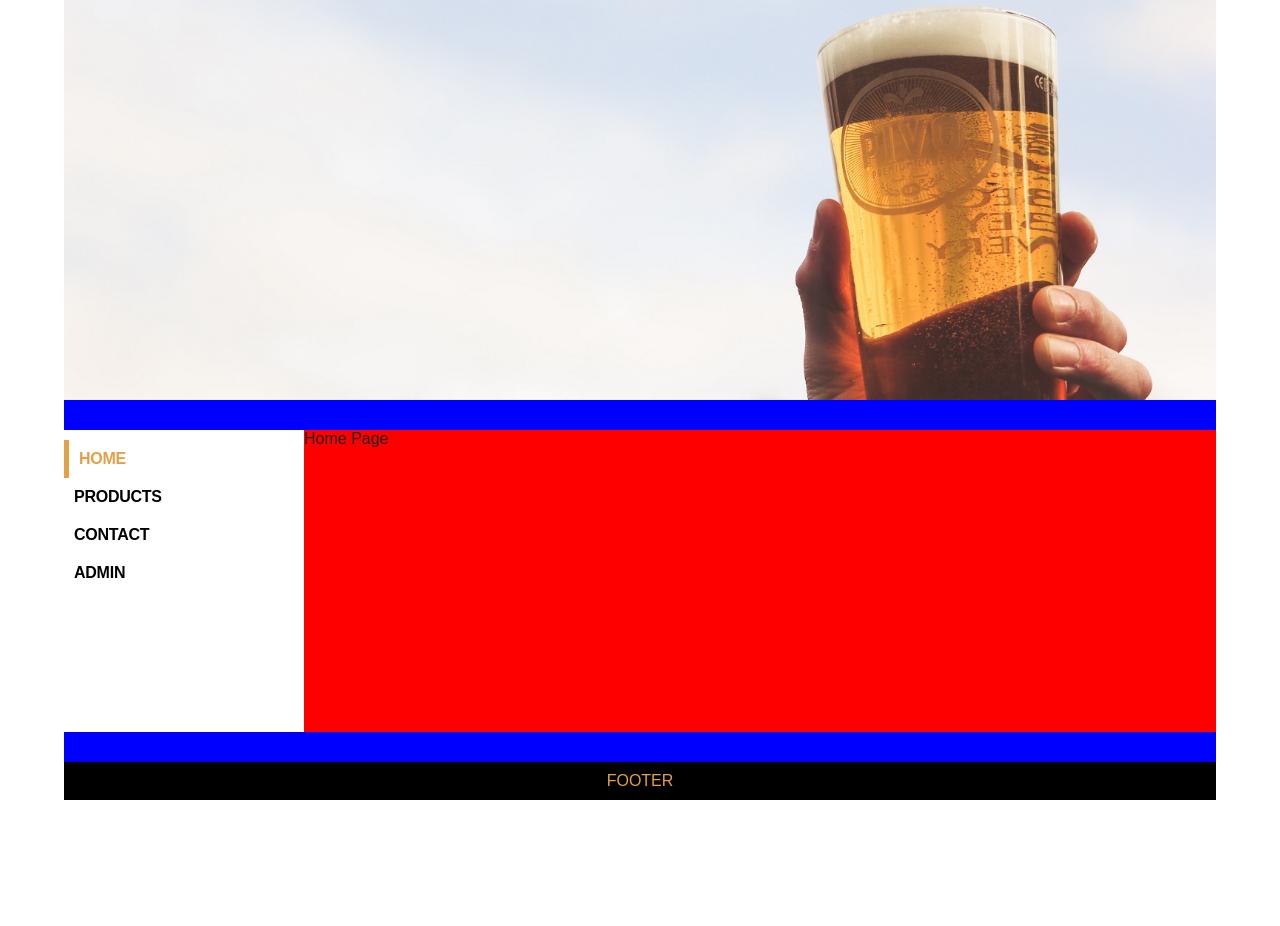
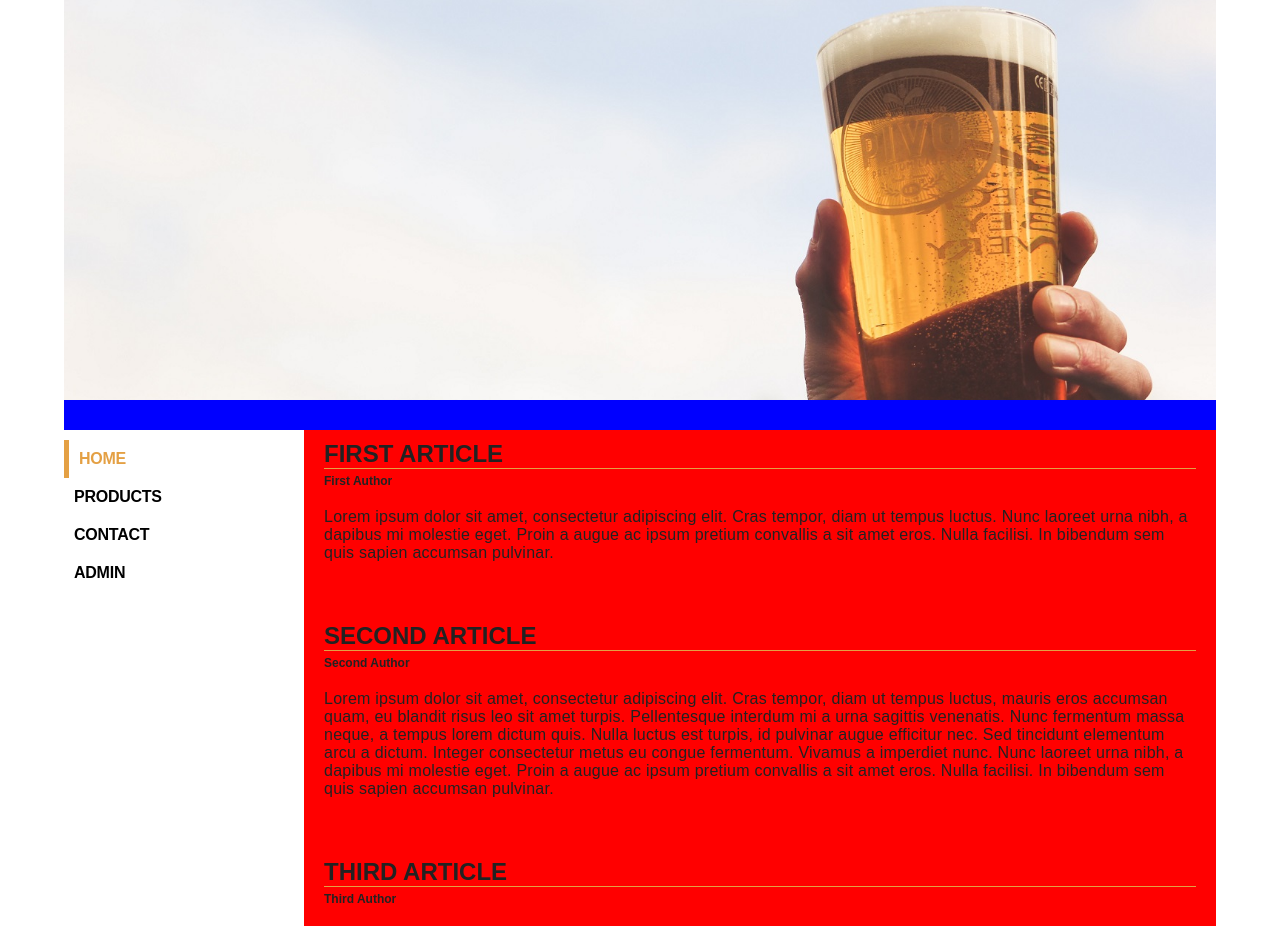
Before and after one commit to conspir0/react-router_simple_page, a React (Create React App) app: page / in a window 1280 px wide. Shown: the top 926 px of the page. Before the commit the page ends 800 px from the top, so only its background shows below. Built offline with nearby package versions, Linux system fonts and the light colour scheme.

Commit message:
Create HomePage page, Article component

```diff
--- /dev/null
+++ b/src/components/Article/Article.css
@@ -0,0 +1,18 @@
+.article {
+    padding: 10px 20px 50px;
+}
+
+.article__title {
+    margin-bottom: 5px;
+    border-bottom: 1px solid #E4A044;
+    text-transform: uppercase;
+}
+
+.article__author {
+    font-size: 12px;
+    margin-bottom: 20px;
+}
+
+.article__text {
+    letter-spacing: .25px;
+}
--- /dev/null
+++ b/src/components/Article/Article.js
@@ -0,0 +1,17 @@
+import React from "react";
+import "./Article.css";
+
+const Article = props => {
+  const { title, author, text } = props.article;
+  return (
+    <>
+      <div className="article">
+        <h1 className="article__title">{title}</h1>
+        <h5 className="article__author">{author}</h5>
+        <p className="article__text">{text}</p>
+      </div>
+    </>
+  );
+};
+
+export default Article;
--- a/src/pages/HomePage.js
+++ b/src/pages/HomePage.js
@@ -1,7 +1,52 @@
 import React from "react";
+import Article from "../components/Article/Article";
 
-const HomePage = props => {
-  return <div>Home Page</div>;
+const articles = [
+  {
+    id: 1,
+    title: "First Article",
+    author: "First Author",
+    text:
+      "Lorem ipsum dolor sit amet, consectetur adipiscing elit. Cras tempor, diam ut tempus luctus. Nunc laoreet urna nibh, a dapibus mi molestie eget. Proin a augue ac ipsum pretium convallis a sit amet eros. Nulla facilisi. In bibendum sem quis sapien accumsan pulvinar."
+  },
+  {
+    id: 2,
+    title: "Second Article",
+    author: "Second Author",
+    text:
+      "Lorem ipsum dolor sit amet, consectetur adipiscing elit. Cras tempor, diam ut tempus luctus, mauris eros accumsan quam, eu blandit risus leo sit amet turpis. Pellentesque interdum mi a urna sagittis venenatis. Nunc fermentum massa neque, a tempus lorem dictum quis. Nulla luctus est turpis, id pulvinar augue efficitur nec. Sed tincidunt elementum arcu a dictum. Integer consectetur metus eu congue fermentum. Vivamus a imperdiet nunc. Nunc laoreet urna nibh, a dapibus mi molestie eget. Proin a augue ac ipsum pretium convallis a sit amet eros. Nulla facilisi. In bibendum sem quis sapien accumsan pulvinar."
+  },
+  {
+    id: 3,
+    title: "Third Article",
+    author: "Third Author",
+    text:
+      "Sed tincidunt elementum arcu a dictum. Integer consectetur metus eu congue fermentum. Vivamus a imperdiet nunc. Nunc laoreet urna nibh, a dapibus mi molestie eget. Proin a augue ac ipsum pretium convallis a sit amet eros. Nulla facilisi. In bibendum sem quis sapien accumsan pulvinar."
+  },
+  {
+    id: 4,
+    title: "Fourth Article",
+    author: "Fourth Author",
+    text:
+      "Lorem ipsum dolor sit amet, consectetur adipiscing elit. Cras tempor."
+  },
+  {
+    id: 5,
+    title: "Fifth Article",
+    author: "Fifth Author",
+    text:
+      "Lorem ipsum dolor sit amet, consectetur adipiscing elit. Cras tempor, diam ut tempus luctus, mauris eros accumsan quam, eu blandit risus leo sit amet turpis. Pellentesque interdum mi a urna sagittis venenatis. Nunc fermentum massa neque, a tempus lorem dictum quis. Nulla luctus est turpis, id pulvinar augue efficitur nec. Sed tincidunt elementum arcu a dictum. Integer consectetur metus eu congue fermentum. Vivamus a imperdiet nunc. Nunc laoreet urna nibh, a dapibus mi molestie eget."
+  }
+];
+
+const HomePage = () => {
+  return (
+    <div>
+      {articles.map(article => (
+        <Article key={article.id} article={article} />
+      ))}
+    </div>
+  );
 };
 
 export default HomePage;
```
